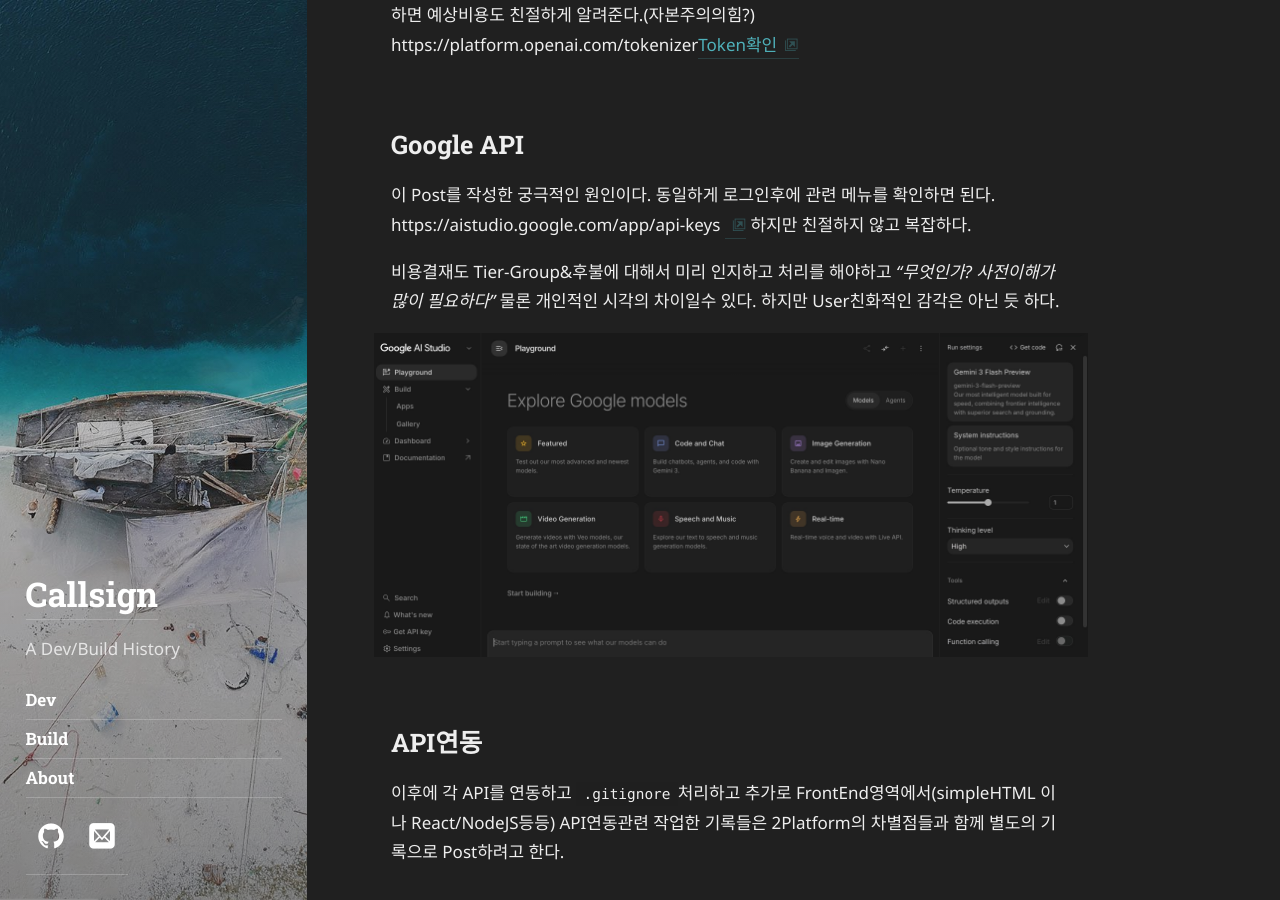
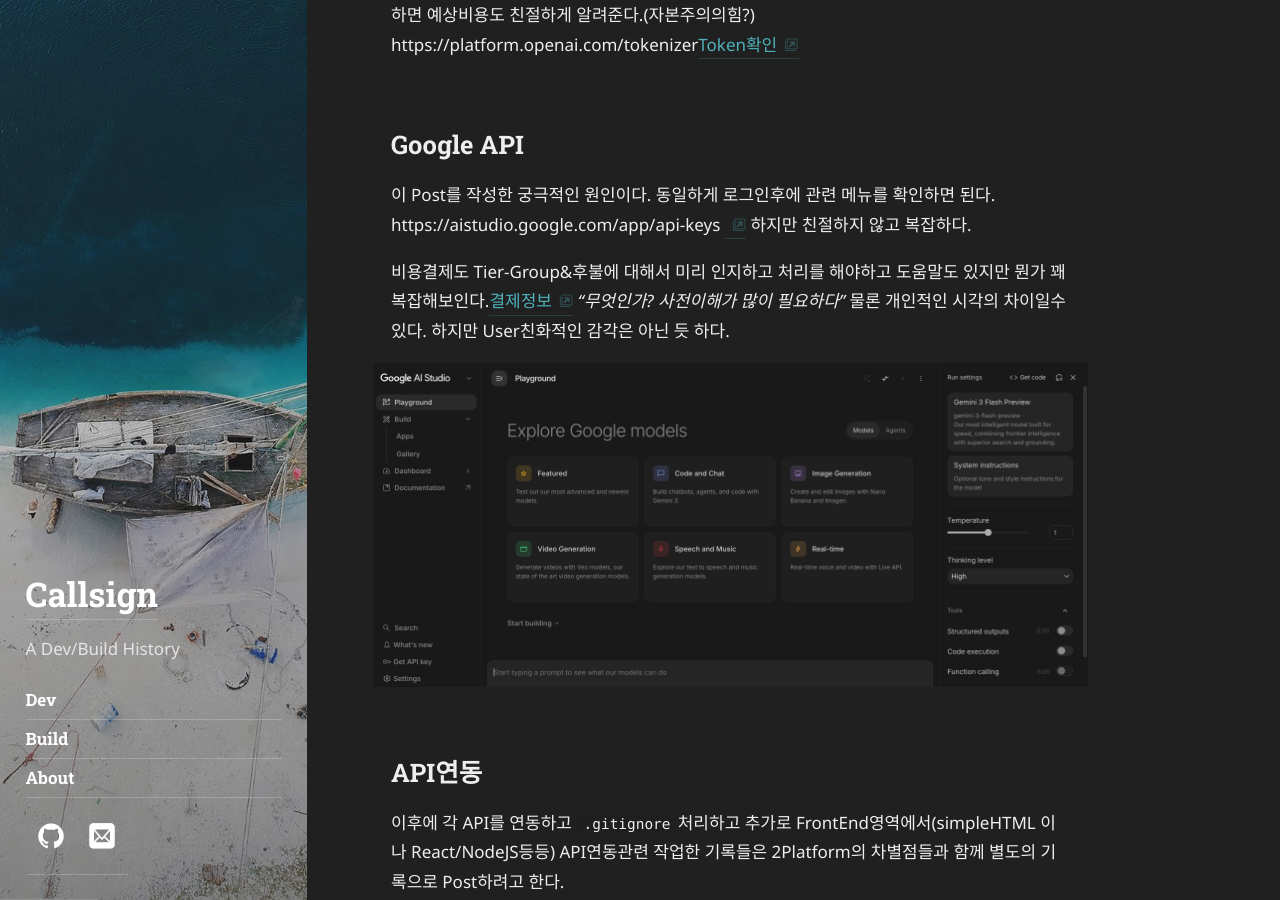
Before and after one commit to callsign88/callsign88.github.io, a Jekyll site: the page built from _posts/2025-11-17-hydejacks-new-design.md, in a window 1280 px wide and 900 px high, scrolled down 1032 px. Built offline with Jekyll 4.4.1, drawn with Linux system fonts in a browser that asks for light colours; some web fonts are replaced.

Commit message:
Update: Fix typo and add billing documentation link

```diff
--- a/_posts/2025-11-17-hydejacks-new-design.md
+++ b/_posts/2025-11-17-hydejacks-new-design.md
@@ -26,7 +26,7 @@
 이 Post를 작성한 궁극적인 원인이다. 동일하게 로그인후에 관련 메뉴를 확인하면 된다. https://aistudio.google.com/app/api-keys <a href="https://aistudio.google.com/"></a> 하지만 친절하지 않고 복잡하다.
 
 
-비용결재도 Tier-Group&후불에 대해서 미리 인지하고 처리를 해야하고 *"무엇인가? 사전이해가 많이 필요하다"* 물론 개인적인 시각의 차이일수 있다. 하지만 User친화적인 감각은 아닌 듯 하다.
+비용결제도 Tier-Group&후불에 대해서 미리 인지하고 처리를 해야하고 도움말도 있지만 뭔가 꽤 복잡해보인다.[결제정보](https://ai.google.dev/gemini-api/docs/billing?hl=ko) *"무엇인가? 사전이해가 많이 필요하다"* 물론 개인적인 시각의 차이일수 있다. 하지만 User친화적인 감각은 아닌 듯 하다.
 
 ![Hydejack's background image]({{ site.baseurl }}/assets/img/studio.jpg){:.lead}
 
```
